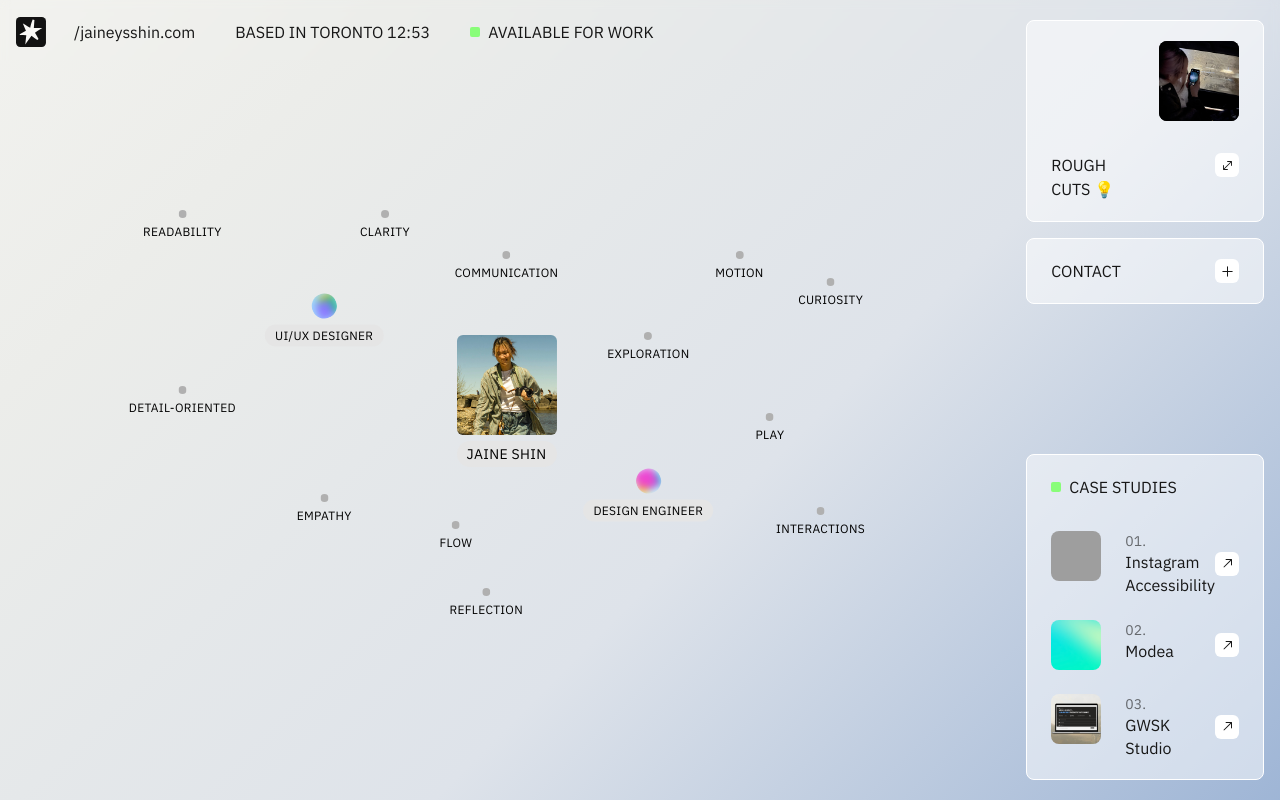
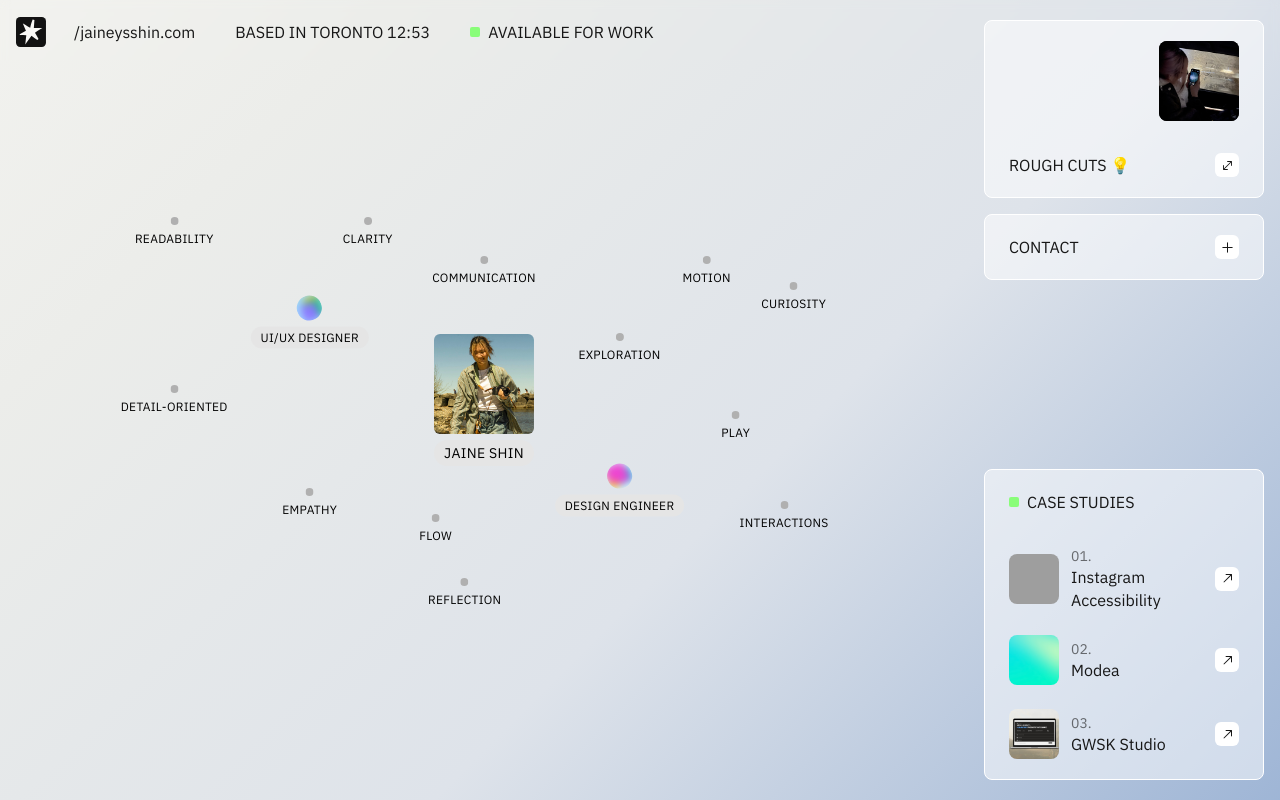
Before and after one commit to sjaine/portfolio_v2, a Next.js app: page / in a window 1280 px wide. Built offline with nearby package versions, Linux system fonts and the light colour scheme; grey boxes are pictures that could not be loaded.

Commit message:
responsive

```diff
--- a/app/components/cards/CaseStudies.tsx
+++ b/app/components/cards/CaseStudies.tsx
@@ -41,7 +41,7 @@ type CaseStudiesProps = {
 
 export default function CaseStudies({ onHover }: CaseStudiesProps) {
   return (
-    <div className="max-w-full md:max-w-[280px] w-full flex flex-col px-6 py-5 gap-8 items-end bg-white/50 rounded-lg border border-white">
+    <div className="max-w-full md:max-w-[280px] min-w-[250px] w-full flex flex-col px-6 py-5 gap-8 items-end bg-white/50 rounded-lg border border-white">
       <div className="flex flex-col gap-2 w-full">
         {/* title */}
         <div className="flex gap-2 items-center">
--- a/app/components/cards/Contacts.tsx
+++ b/app/components/cards/Contacts.tsx
@@ -17,7 +17,7 @@ export default function Contacts() {
   return (
     <motion.div
       initial={false}
-      className="max-w-full md:max-w-[280px]  w-full flex flex-col px-6 py-4 bg-white/50 rounded-lg border border-white overflow-hidden"
+      className="max-w-full md:max-w-[280px] min-w-[250px] w-full flex flex-col px-6 py-4 bg-white/50 rounded-lg border border-white overflow-hidden"
       style={{ gap: isOpen ? "10px md:20px" : "0px" }}
     >
       {/* Header */}
--- a/app/components/cards/Profile.tsx
+++ b/app/components/cards/Profile.tsx
@@ -1,31 +1,52 @@
 import Button from "@/app/components/ui/LinkButton";
 import Image from "next/image";
-import { useState } from "react";
+import { useState, useEffect } from "react";
 import ProjectModal from "../ui/RoughCutsModal";
+import ProfileModal from "../ui/ProfileModal";
 import { SizeIcon } from "@radix-ui/react-icons";
-
 
 export default function Profile() {
   const [isModalOpen, setIsModalOpen] = useState(false);
+  const [isMobile, setIsMobile] = useState(false);
+
+  useEffect(() => {
+    const checkMobile = () => {
+      setIsMobile(window.innerWidth < 768);
+    };
+    checkMobile();
+    window.addEventListener("resize", checkMobile);
+    return () => window.removeEventListener("resize", checkMobile);
+  }, []);
 
   return (
-    <div className="max-w-full md:max-w-[280px]  w-full flex flex-col px-6 py-5 gap-8 items-end bg-white/50 rounded-lg border border-white">
+    <div className="max-w-full md:max-w-[280px] min-w-[250px] w-full flex flex-col px-6 py-5 gap-8 items-end bg-white/50 rounded-lg border border-white">
       <div className="w-[80px] h-[80px] bg-black rounded-lg relative">
-        <Image src="/images/jaine2.png" alt="jaine" fill className="object-cover rounded-lg" />
+        <Image
+          src="/images/jaine2.png"
+          alt="jaine"
+          fill
+          className="object-cover rounded-lg"
+        />
       </div>
 
       <div className="flex w-full justify-between gap-18">
-        <p>ROUGH CUTS 💡</p>
-        <Button
-          onClick={() => setIsModalOpen(true)}>
-            <SizeIcon />
+        <p>{isMobile ? "HELLO, JAINE! 👋" : "ROUGH CUTS 💡"}</p>
+        <Button onClick={() => setIsModalOpen(true)}>
+          <SizeIcon />
         </Button>
       </div>
 
-      <ProjectModal
-        isOpen={isModalOpen}
-        onClose={() => setIsModalOpen(false)}
-      />
+      {isMobile ? (
+        <ProfileModal
+          isOpen={isModalOpen}
+          onClose={() => setIsModalOpen(false)}
+        />
+      ) : (
+        <ProjectModal
+          isOpen={isModalOpen}
+          onClose={() => setIsModalOpen(false)}
+        />
+      )}
     </div>
   );
 }
--- a/app/components/constellation/ConstellationCanvas.tsx
+++ b/app/components/constellation/ConstellationCanvas.tsx
@@ -8,8 +8,9 @@ import type { NodeId } from "./data";
 
 import ProfileModal from "../ui/ProfileModal";
 
-const SCALE_MD = 1440;
-const SCALE_XL = 1920;
+const SCALE_MD = 1750;
+const SCALE_XL = 1980;
+const SCALE_SM = 1100;
 
 type ConstellationCanvasProps = {
   hidden?: boolean;
@@ -28,9 +29,11 @@ export default function ConstellationCanvas({
       const width = window.innerWidth;
 
       if (width >= SCALE_XL) {
-        setScale(1.1);
+        setScale(1.5);
       } else if (width >= SCALE_MD) {
-        setScale(1);
+        setScale(1.2);
+      } else if (width <= SCALE_SM) {
+        setScale (1.1);
       } else {
         setScale(1);
       }
@@ -42,6 +45,8 @@ export default function ConstellationCanvas({
   }, []);
 
   return (
+    <div className="flex justify-center items-center w-full overflow-hidden">
+
       <div
         className={`hidden md:block max-w-[1400px] overflow-hidden
           transition-all duration-500 ease-in-out
@@ -80,5 +85,7 @@ export default function ConstellationCanvas({
           onClose={() => setIsModalOpen(false)}
         />
       </div>
+
+    </div>
   );
 }
--- a/app/components/layout/CaseStudyPreview.tsx
+++ b/app/components/layout/CaseStudyPreview.tsx
@@ -8,23 +8,28 @@ export default function CaseStudyPreview({
   if (!caseStudy) return null;
 
   return (
-    <div
-      className="
-        pointer-events-none
-        w-full max-w-[1400px] z-20
-        flex items-center justify-center
-    "
-    >
-      <div className="relative w-[900px] aspect-[3/2]">
-        <div className="flex justify-between items-center absolute z-10 inset-x-3 bottom-3 bg-white/50 rounded-lg p-4 backdrop-blur-[5px] text-lg pointer-events-none">
-          <p className="font-medium">{caseStudy.title}</p>
-          <p>{caseStudy.description}</p>
+    /* 1. absolute inset-0: 부모(Canvas)의 모든 면에 붙음
+       2. flex justify-center items-center: 그 영역 내에서 중앙 정렬
+    */
+    <div className="absolute inset-0 z-30 flex items-center justify-center pointer-events-none">
+
+      {/* 실제 카드: scale 영향을 받지 않도록 고정 크기 또는 % 사용
+         부모의 aspect-[3/2] 비율 내에서 적절한 크기로 보이게 조정
+      */}
+      <div className="relative w-[80%] max-w-[900px] aspect-[3/2] pointer-events-auto">
+
+        {/* 하단 텍스트 바 */}
+        <div className="flex justify-between items-center absolute z-10 inset-x-3 bottom-3 bg-white/70 rounded-lg p-4 backdrop-blur-[10px] text-lg">
+          <p className="font-bold text-gray-900">{caseStudy.title}</p>
+          <p className="text-gray-700">{caseStudy.description}</p>
         </div>
+
+        {/* 썸네일 이미지 */}
         <Image
           src={caseStudy.thumbnail}
           alt={caseStudy.title}
           fill
-          className="rounded-xl shadow-xl object-cover"
+          className="rounded-xl shadow-2xl object-cover border border-white/20"
         />
       </div>
     </div>
--- a/app/components/ui/CaseStudy.tsx
+++ b/app/components/ui/CaseStudy.tsx
@@ -67,8 +67,8 @@ export default function CaseStudyItem({
         }, 3000);
       }}
     >
-      <div className="relative z-10 flex w-full justify-between items-center group">
-        <div className="flex gap-6">
+      <div className="relative z-10 flex w-full justify-between items-center group gap-3">
+        <div className="flex gap-3 items-center">
           {/* Thumbnail */}
           <div className="relative w-[50px] h-[50px] rounded-lg aspect-square">
             <Image
--- a/app/components/ui/ProfileModal.tsx
+++ b/app/components/ui/ProfileModal.tsx
@@ -66,13 +66,13 @@ export default function ProfileModal({
               <Cross2Icon />
             </LinkButton>
 
-            <div className="w-full flex flex-row p-3 justify-center items-center relative">
+            <div className="w-full flex flex-col md:flex-row p-0 md:p-3 justify-center items-center relative gap-8 md:gap-6 mt-8 md:mt-0">
               <motion.div
                 drag
                 dragElastic={0.2}
                 whileTap={{ scale: 1.2, rotate: 0 }}
                 initial={{ rotate: 10 }}
-                className="absolute top-2 right-4 cursor-grab active:cursor-grabbing select-none z-50"
+                className="absolute top-[55%] right-16 md:top-2 md:right-4 cursor-grab active:cursor-grabbing select-none z-50 w-16 md:w-[100px]"
               >
                 <Image
                   src="/images/mouse.svg"
@@ -88,7 +88,7 @@ export default function ProfileModal({
                 dragElastic={0.2}
                 whileTap={{ scale: 1.2, rotate: 0 }}
                 initial={{ rotate: -10 }}
-                className="absolute bottom-0 left-4 cursor-grab active:cursor-grabbing select-none z-50"
+                className="absolute top-[60%] right-0 md:top-auto md:bottom-0 md:left-4 cursor-grab active:cursor-grabbing select-none z-50 w-16 md:w-[100px]"
               >
                 <Image
                   src="/images/sun.svg"
@@ -168,14 +168,13 @@ export default function ProfileModal({
                   foundation.
                 </p>
                 <p>
-                  Outside of work, you can find her watching films, taking
-                  photos, or climbing. Track her movie journey on the handmade
-                  site!
+                  Outside of work, you can find her <span className="text-[#6D8EEB] font-bold">watching films, taking
+                  photos, or climbing.</span> :D
                 </p>
               </div>
             </div>
 
-            <h2 className="px-6 py-6">Let me show you a little bit more...</h2>
+            <h2 className="px-0 py-6 md:px-3">Let me show you a little bit more...</h2>
 
             <div className="w-full overflow-hidden">
               <motion.div
--- a/app/globals.css
+++ b/app/globals.css
@@ -151,3 +151,12 @@ ul ul {
   margin-left: 0 !important;
   margin-right: 0 !important;
 }
+
+.scrollbar-hide {
+  -ms-overflow-style: none !important; /* IE and Edge */
+  scrollbar-width: none !important; /* Firefox */
+}
+
+.scrollbar-hide::-webkit-scrollbar {
+  display: none !important; /* Chrome, Safari, Opera */
+}
--- a/app/page.tsx
+++ b/app/page.tsx
@@ -33,11 +33,18 @@ export default function Home() {
   };
 
   return (
-    <div className="overflow-hidden gradient">
+    <div className="overflow-hidden gradient scrollbar-hide">
       <Navbar />
       <div className="flex flex-col md:flex-row items-center justify-between w-screen h-screen">
-        <ConstellationCanvas hidden={!isMobile && !!hoveredCase} />
-        {!isMobile && <CaseStudyPreview caseStudy={hoveredCase} />}
+        <div className="relative flex-1 flex items-center justify-center h-full">
+          <ConstellationCanvas hidden={!isMobile && !!hoveredCase} />
+
+          {!isMobile && hoveredCase && (
+            <div className="absolute inset-0 flex items-center justify-center">
+               <CaseStudyPreview caseStudy={hoveredCase} />
+            </div>
+          )}
+        </div>
 
         <SidePanel onHover={handleHover} />
       </div>
```
Lines whose indentation alone changed are shown as unchanged.
